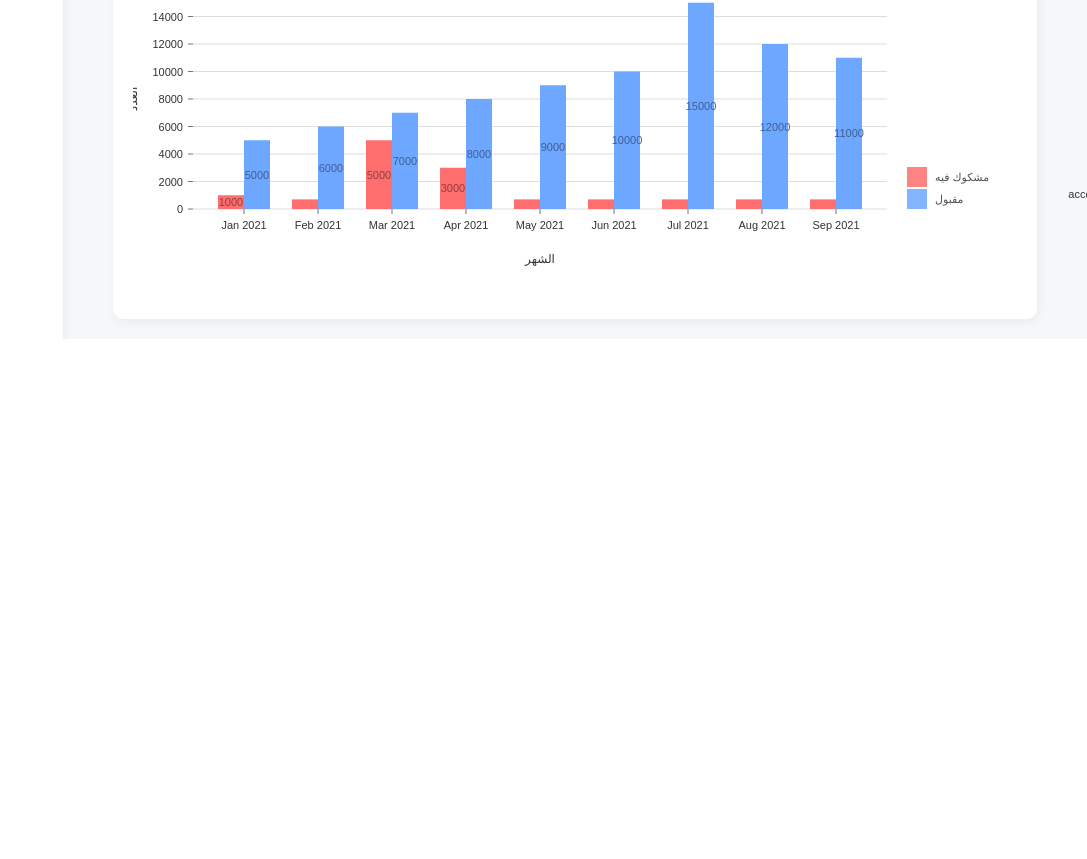
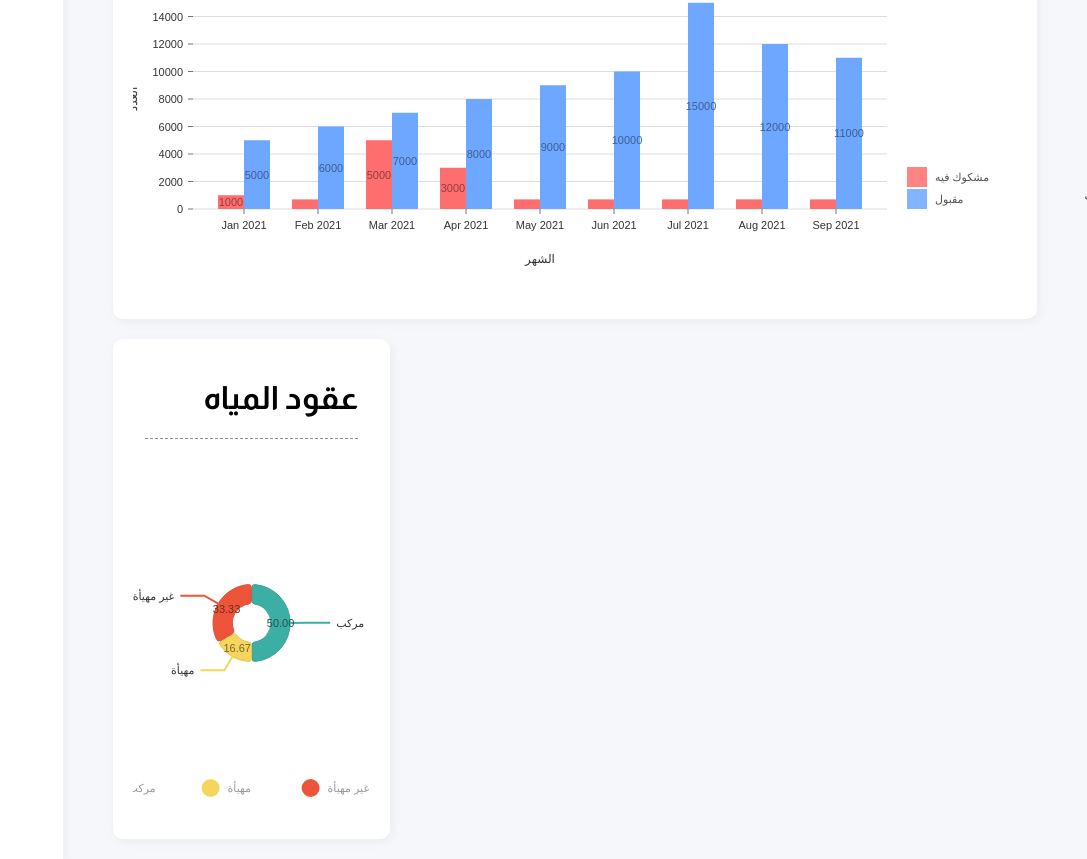
Before and after one commit to Dodger23/pylon-dashboard, a React (Create React App) app: page / in a window 1280 px wide. Shown: the part 853-1712 px from the top of the page, without its empty margins (193-1280 px from the left). Before the commit the page ends 1192 px from the top, so only its background shows below. Built offline with nearby package versions, Linux system fonts and the light colour scheme; data requests are answered from the project's data file.

Commit message:
feat: added water contracts component
created and implemented the water contracts component that
has the charts of the water contracts section

```diff
--- a/db.json
+++ b/db.json
@@ -139,5 +139,15 @@
             }
         }
 
+    ],
+    "water-contracts": [
+        {
+            "id": "08/01/2021",
+            "values": {
+                "good": 100,
+                "not good": 200,
+                "done": 300
+            }
+        }
     ]
   }
--- a/src/App.css
+++ b/src/App.css
@@ -103,9 +103,9 @@ nav .nav-logo {
 }
 
 .pages {
-    height: 90%;
-    display: flex;
-    flex-direction: column;
+    display: grid;
+    grid-template-rows: auto repeat(5, auto) 1fr;
+    row-gap: 1%;
 
 }
 
@@ -374,3 +374,27 @@ nav .nav-logo {
         width: 100% !important;
     }
 }
+
+
+/* ------------------------- */
+
+.water-contracts-container {
+    width: 30%;
+    height: 500px;
+    background-color: var(--primary);
+    box-shadow: var(--shadow);
+    border-radius: var(--border-radius);
+    margin-top: 20px;
+    padding: 20px;
+}
+
+.water-contracts-chart-container {
+    width: 100%;
+    height: 80%;
+}
+
+@media only screen and (max-width: 1200px) {
+    .water-contracts-container {
+        width: 100%;
+    }
+}
--- a/src/components/Home.js
+++ b/src/components/Home.js
@@ -1,11 +1,13 @@
 import React from 'react';
 import Malfunctions from './Malfunctions'
 import MonthlyReadings from './MonthlyReadings';
+import WaterConstracts from './WaterContracts';
 function Home() {
     return (
         <div className='main-content'>
             <Malfunctions />
             <MonthlyReadings />
+            <WaterConstracts />
         </div>
     );
 }
--- a/src/components/MonthlyReadings.js
+++ b/src/components/MonthlyReadings.js
@@ -136,14 +136,14 @@ function MonthlyReadings() {
         })
         return [
             {
-                "id": "not accepted",
+                "id": "مشكوك فيه",
                 "label": "مشكوك فيه",
-                "value": notAccepted,
+                "value": (notAccepted /(notAccepted + accepted) *100 ).toFixed(2),
             },
             {
-                "id": "accepted",
+                "id": "مقبول",
                 "label": "مقبول",
-                "value": accepted,
+                "value": (accepted / (notAccepted +accepted) *100).toFixed(2),
             }
         ]
     }
@@ -208,7 +208,7 @@ function MonthlyReadings() {
                             tickRotation: 0,
                             legend: 'العدد',
                             legendPosition: 'middle',
-                            legendOffset: -60
+                            legendOffset: -60,
                         }}
                         labelSkipWidth={12}
                         labelSkipHeight={12}
--- /dev/null
+++ b/src/components/WaterContracts.js
@@ -0,0 +1,101 @@
+import React from 'react';
+import { ResponsivePie } from "@nivo/pie";
+import { useState, useEffect } from "react";
+
+function WaterConstracts() {
+
+    const [initialData, setInitialData] = useState([]);
+
+    useEffect(() => {
+        fetch("http://localhost:3004/water-contracts")
+          .then((res) => res.json())
+          .then((data) => setInitialData(data));
+      }, []);
+
+    const getPieData = (data) => {
+        let notGood = 0
+        let good = 0
+        let done =0
+        const getPercentage= (...nums) => {
+            return (nums[0] / ( nums[0]+ nums[1] + nums[2] ) *100 ).toFixed(2)
+        }
+        data.forEach(record => {
+            notGood+= record.values['not good'];
+            good+= record.values['good'];
+            done+= record.values['done']
+        })
+        return [
+            {
+                "id": "مركب",
+                "label": "مركب",
+                "value": getPercentage(done, good, notGood)
+            },
+            {
+                "id": "مهيأة",
+                "label": "مهيأة",
+                "value": getPercentage(good, notGood, done)
+            },
+            {
+                "id": "غير مهيأة",
+                "label": "غير مهيأة",
+                "value": getPercentage(notGood, good, done)
+            }
+        ]
+    }
+
+
+
+    return (
+        <div className='water-contracts-container'>
+            <div className="chart-title-container">
+                <h1 className='arabic'>عقود المياه</h1>
+            </div>
+            <div className='water-contracts-chart-container'>
+            <ResponsivePie
+                    data={getPieData(initialData)}
+                    margin={{ top: 40, right: 80, bottom: 80, left: 80 }}
+                    innerRadius={0.5}
+                    padAngle={0.7}
+                    cornerRadius={3}
+                    colors={["#3CAEA3", "#F6D55C", "#ED553B", "#FA897B", "#CCABD8"]}
+                    activeOuterRadiusOffset={8}
+                    borderWidth={1}
+                    borderColor={{ from: 'color', modifiers: [ [ 'darker', 0.2 ] ] }}
+                    arcLinkLabelsSkipAngle={10}
+                    arcLinkLabelsTextColor="#333333"
+                    arcLinkLabelsThickness={2}
+                    arcLinkLabelsColor={{ from: 'color' }}
+                    arcLabelsSkipAngle={10}
+                    arcLabelsTextColor={{ from: 'color', modifiers: [ [ 'darker', 2 ] ] }}
+                    legends={[
+                        {
+                            anchor: 'bottom',
+                            direction: 'row',
+                            justify: false,
+                            translateX: 0,
+                            translateY: 50,
+                            itemsSpacing: 0,
+                            itemWidth: 100,
+                            itemHeight: 18,
+                            itemTextColor: '#999',
+                            itemDirection: 'left-to-right',
+                            itemOpacity: 1,
+                            symbolSize: 18,
+                            symbolShape: 'circle',
+                            effects: [
+                                {
+                                    on: 'hover',
+                                    style: {
+                                        itemTextColor: '#000'
+                                    }
+                                }
+                            ]
+                        }
+                    ]}
+                    />
+            </div>
+        </div>
+    );
+}
+
+export default WaterConstracts;
```
